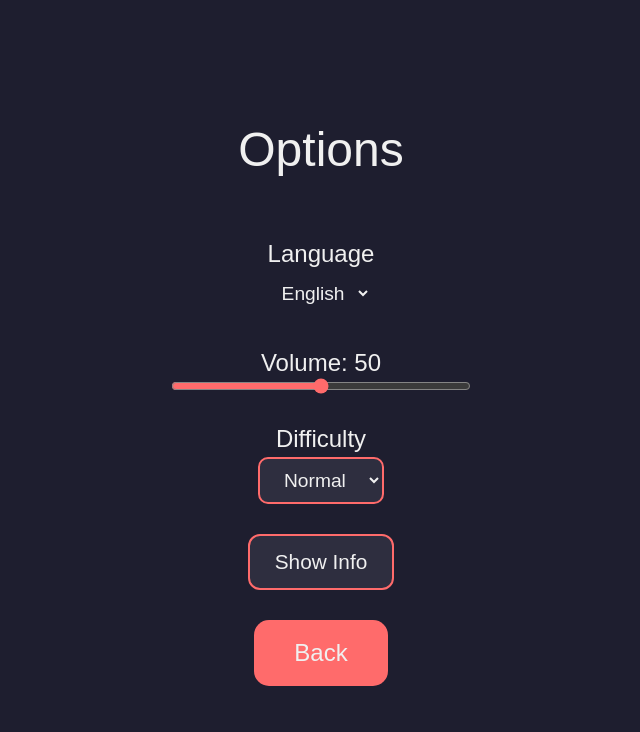
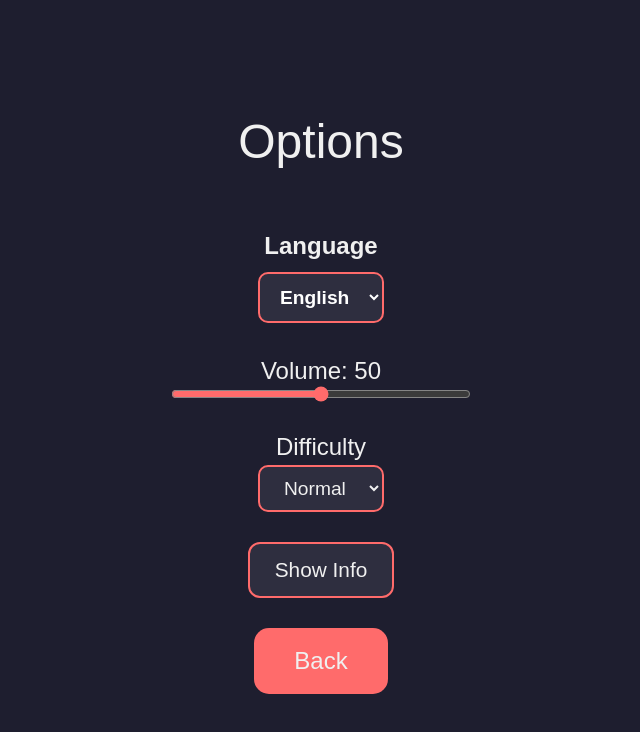
Before and after one commit to emppux5/opposites-peli, a Next.js app in the folder opposites-peli/: page /options in a window 1280 px wide. Shown: the top 732 px of the page, without its empty margins (319-959 px from the left). Built offline with nearby package versions, Linux system fonts and the light colour scheme.

Commit message:
kieli korjaus
eioo enää haalee

```diff
--- a/opposites-peli/app/options/page.tsx
+++ b/opposites-peli/app/options/page.tsx
@@ -100,7 +100,7 @@ Big → Small`
 
   // ⛔ EI RENDERÖIDÄ ENNEN KUIN DATA LADATTU
   if (volume === null || difficulty === null || language === null) {
-    return null; // tai loading spinner
+    return null;
   }
 
   return (
@@ -122,17 +122,24 @@ Big → Small`
       </h1>
 
       {/* 🌍 LANGUAGE */}
-      <div>
-        <p style={{ fontSize: "1.5rem" }}>
+      <div style={{ textAlign: "center" }}>
+        <p style={{ fontSize: "1.5rem", fontWeight: "bold", marginBottom: "8px" }}>
           {text[language].language}
         </p>
+
         <select
           value={language}
           onChange={(e) => setLanguage(e.target.value as Language)}
           style={{
             fontSize: "1.2rem",
-            padding: "10px",
-            borderRadius: "10px"
+            padding: "12px 16px",
+            borderRadius: "10px",
+            border: "2px solid #FF6B6B",
+            backgroundColor: "#2E2E3F",
+            color: "#FFFFFF",
+            cursor: "pointer",
+            outline: "none",
+            fontWeight: "bold",
           }}
         >
           <option value="fi">Suomi</option>
```
